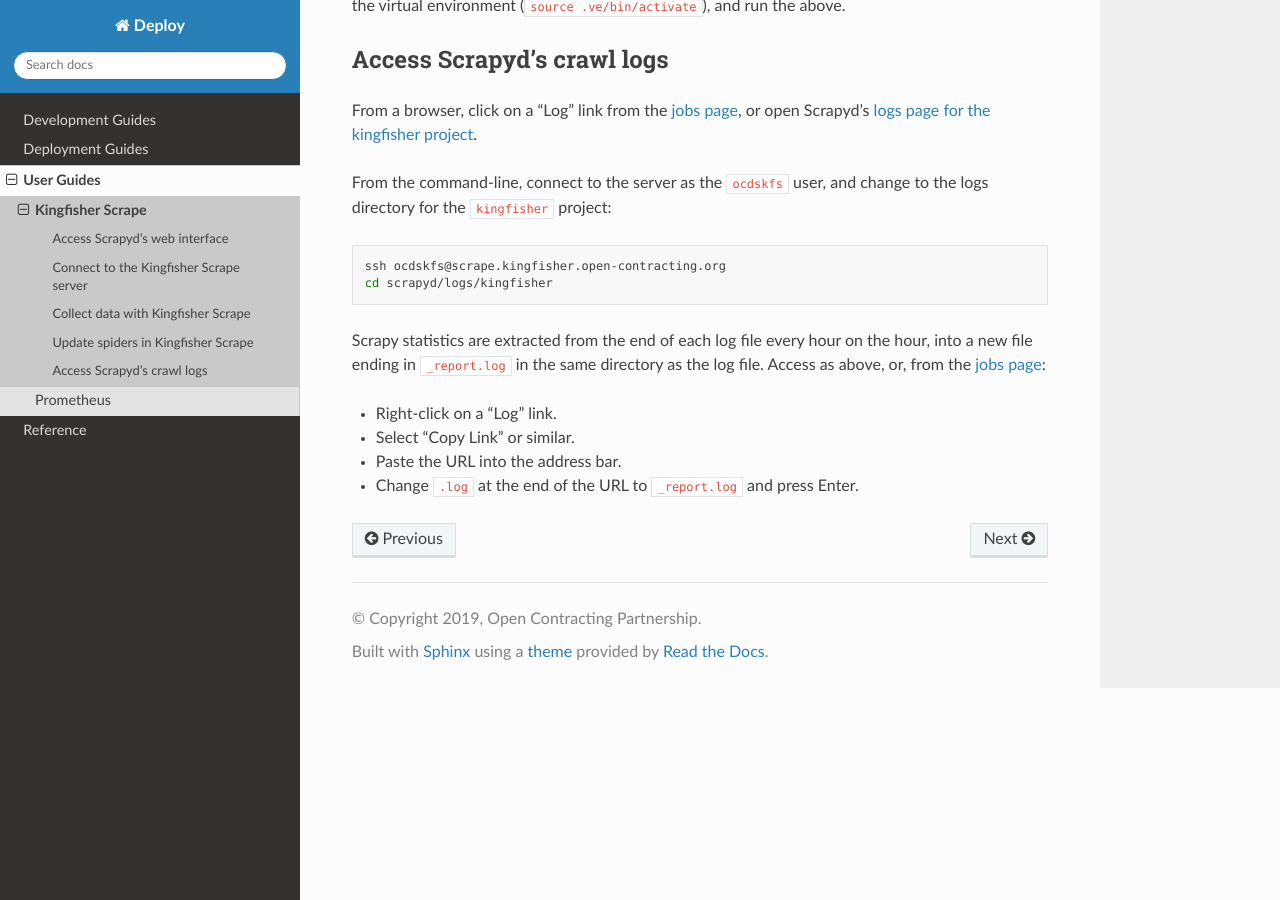
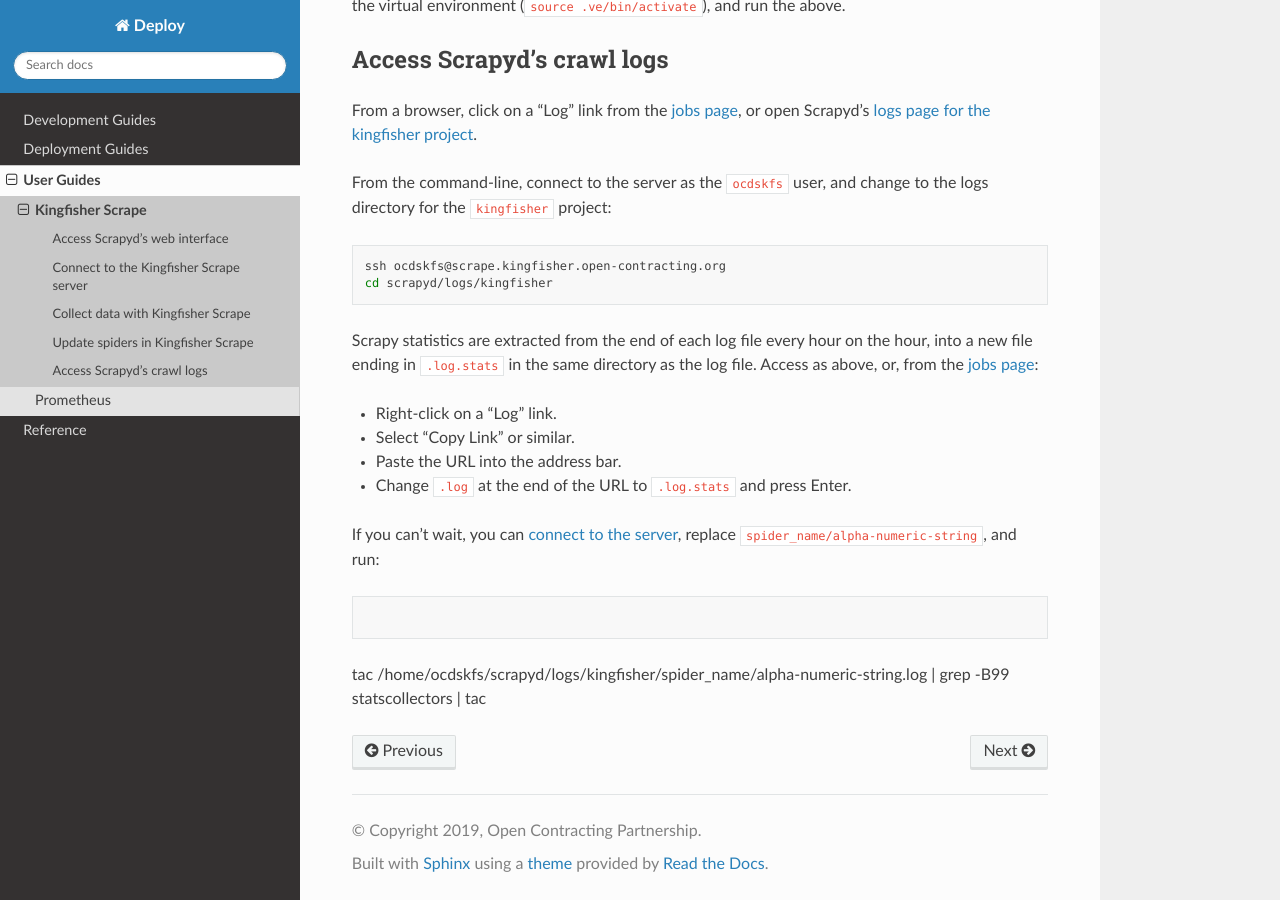
Before and after one commit to open-contracting/deploy, a Sphinx documentation site: the page built from docs/use/kingfisher-collect.rst, in a window 1280 px wide and 900 px high, scrolled down 1893 px. Built offline with Sphinx 7.4.7 and the Read the Docs theme 2.0.0, drawn with Linux system fonts in a browser that asks for light colours.

Commit message:
Document how to extract Scrapy statistics, open-contracting/kingfisher-scrape#294

```diff
--- a/docs/use/kingfisher-collect.rst
+++ b/docs/use/kingfisher-collect.rst
@@ -98,9 +98,15 @@ From the command-line, connect to the server as the ``ocdskfs`` user, and change
    ssh ocdskfs@scrape.kingfisher.open-contracting.org
    cd scrapyd/logs/kingfisher
 
-Scrapy statistics are extracted from the end of each log file every hour on the hour, into a new file ending in ``_report.log`` in the same directory as the log file. Access as above, or, from the `jobs page <http://scrape.kingfisher.open-contracting.org/jobs>`__:
+Scrapy statistics are extracted from the end of each log file every hour on the hour, into a new file ending in ``.log.stats`` in the same directory as the log file. Access as above, or, from the `jobs page <http://scrape.kingfisher.open-contracting.org/jobs>`__:
 
 -  Right-click on a "Log" link.
 -  Select "Copy Link" or similar.
 -  Paste the URL into the address bar.
--  Change ``.log`` at the end of the URL to ``_report.log`` and press Enter.
+-  Change ``.log`` at the end of the URL to ``.log.stats`` and press Enter.
+
+If you can't wait, you can :ref:`connect to the server<connect-collect-server>`, replace ``spider_name/alpha-numeric-string``, and run:
+
+.. code-block:: bash
+
+tac /home/ocdskfs/scrapyd/logs/kingfisher/spider_name/alpha-numeric-string.log | grep -B99 statscollectors | tac
```
